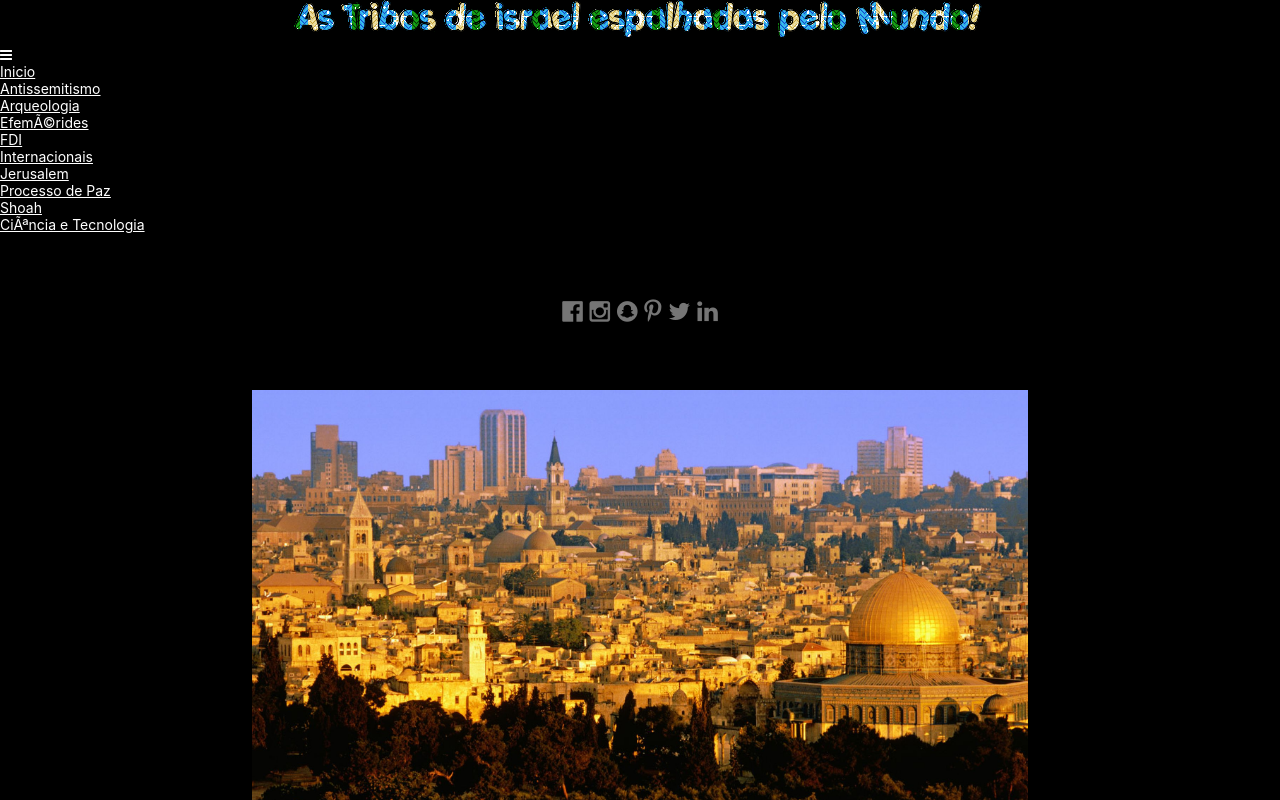
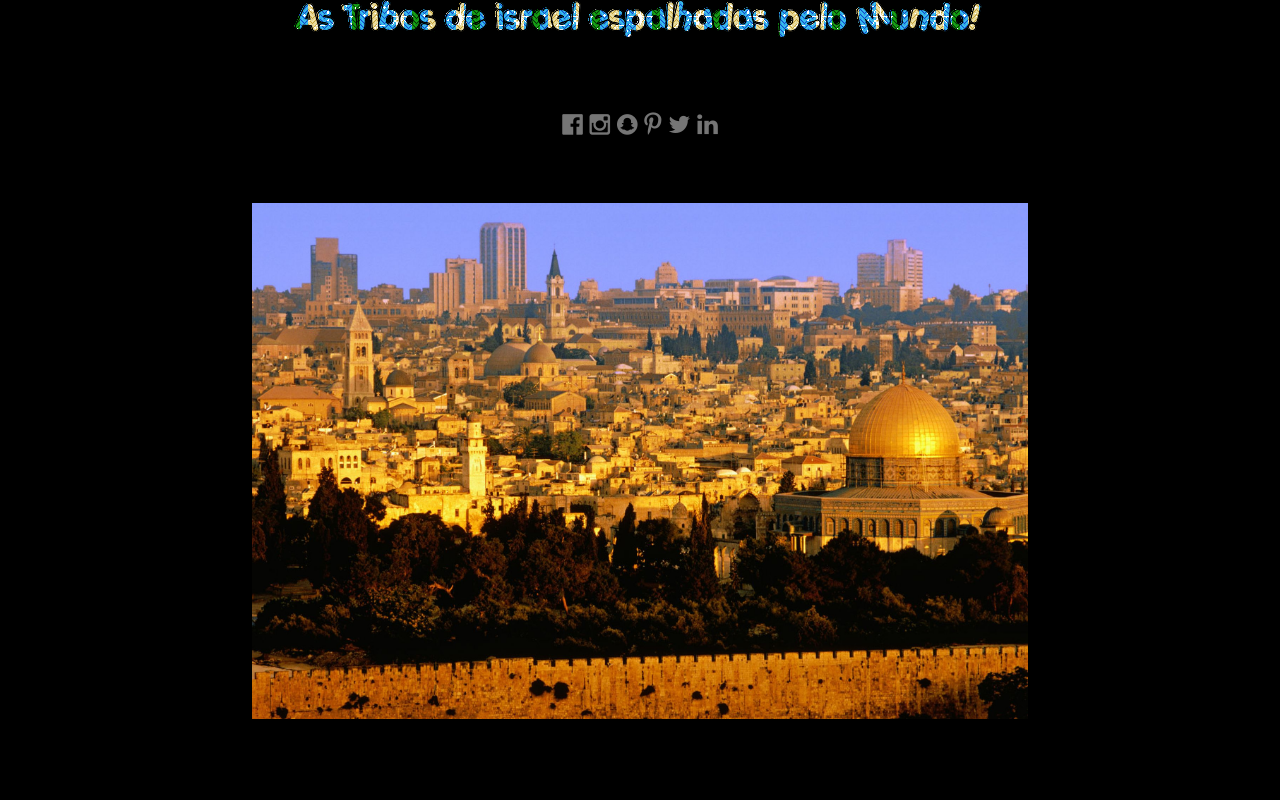
Before and after one commit to tribos-de-israel-espalhadas-pelo-mundo/Noticias, a plain HTML site: page index.html in a window 1280 px wide. Shown: the top 800 px of the page. Drawn offline with nearby package versions, Linux system fonts and the light colour scheme; files that its build step writes are made by us from their sources; files whose address does not match are found by name.

Commit message:
Update index.html

```diff
--- a/index.html
+++ b/index.html
@@ -7,18 +7,7 @@
 <html>
 
     <div class="container">
-					<div class="button-menu-mobile header-3"><i class="fa fa-bars"></i></div>
-										<ul id="menu-principal-1" class="menu"><li class="menu-item menu-item-type-custom menu-item-object-custom menu-item-home menu-item-1297"><a href="https://hojeisrael.com/">Inicio</a></li>
-<li class="menu-item menu-item-type-taxonomy menu-item-object-category menu-item-962"><a href="https://hojeisrael.com/category/antissemitismo/">Antissemitismo</a></li>
-<li class="menu-item menu-item-type-taxonomy menu-item-object-category menu-item-963"><a href="https://hojeisrael.com/category/arqueologia/">Arqueologia</a></li>
-<li class="menu-item menu-item-type-taxonomy menu-item-object-category menu-item-971"><a href="https://hojeisrael.com/category/efemerides/">Efemérides</a></li>
-<li class="menu-item menu-item-type-taxonomy menu-item-object-category menu-item-973"><a href="https://hojeisrael.com/category/fdi/">FDI</a></li>
-<li class="menu-item menu-item-type-taxonomy menu-item-object-category menu-item-975"><a href="https://hojeisrael.com/category/internacionais/">Internacionais</a></li>
-<li class="menu-item menu-item-type-taxonomy menu-item-object-category menu-item-977"><a href="https://hojeisrael.com/category/jerusalem/">Jerusalem</a></li>
-<li class="menu-item menu-item-type-taxonomy menu-item-object-category menu-item-982"><a href="https://hojeisrael.com/category/processo-de-paz/">Processo de Paz</a></li>
-<li class="menu-item menu-item-type-taxonomy menu-item-object-category menu-item-984"><a href="https://hojeisrael.com/category/shoah/">Shoah</a></li>
-<li class="menu-item menu-item-type-taxonomy menu-item-object-category current-post-ancestor current-menu-parent current-post-parent menu-item-986"><a href="https://hojeisrael.com/category/tecnologia/">Ciência e Tecnologia</a></li>
-</ul>
+
 
 
 <center>
```
